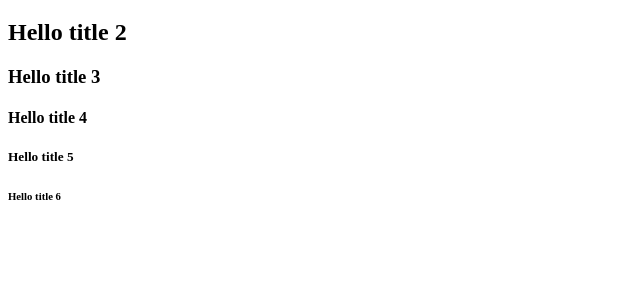
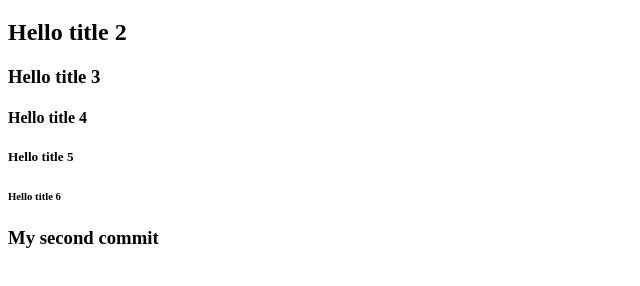
Before and after one commit to JurijI/fe-start-1305, a plain HTML site: page 01/index.html in a window 1280 px wide. Shown: the part 328-614 px from the top of the page, without its empty margins (0-640 px from the left). Drawn offline with Linux system fonts and the light colour scheme.

Commit message:
my second commit

```diff
--- a/01/index.html
+++ b/01/index.html
@@ -24,6 +24,9 @@
    <h4>Hello title 4</h4>
    <h5>Hello title 5</h5>
    <h6>Hello title 6</h6>
+   <h3>
+    My second commit
+   </h3>
 
     </body>
 
```
